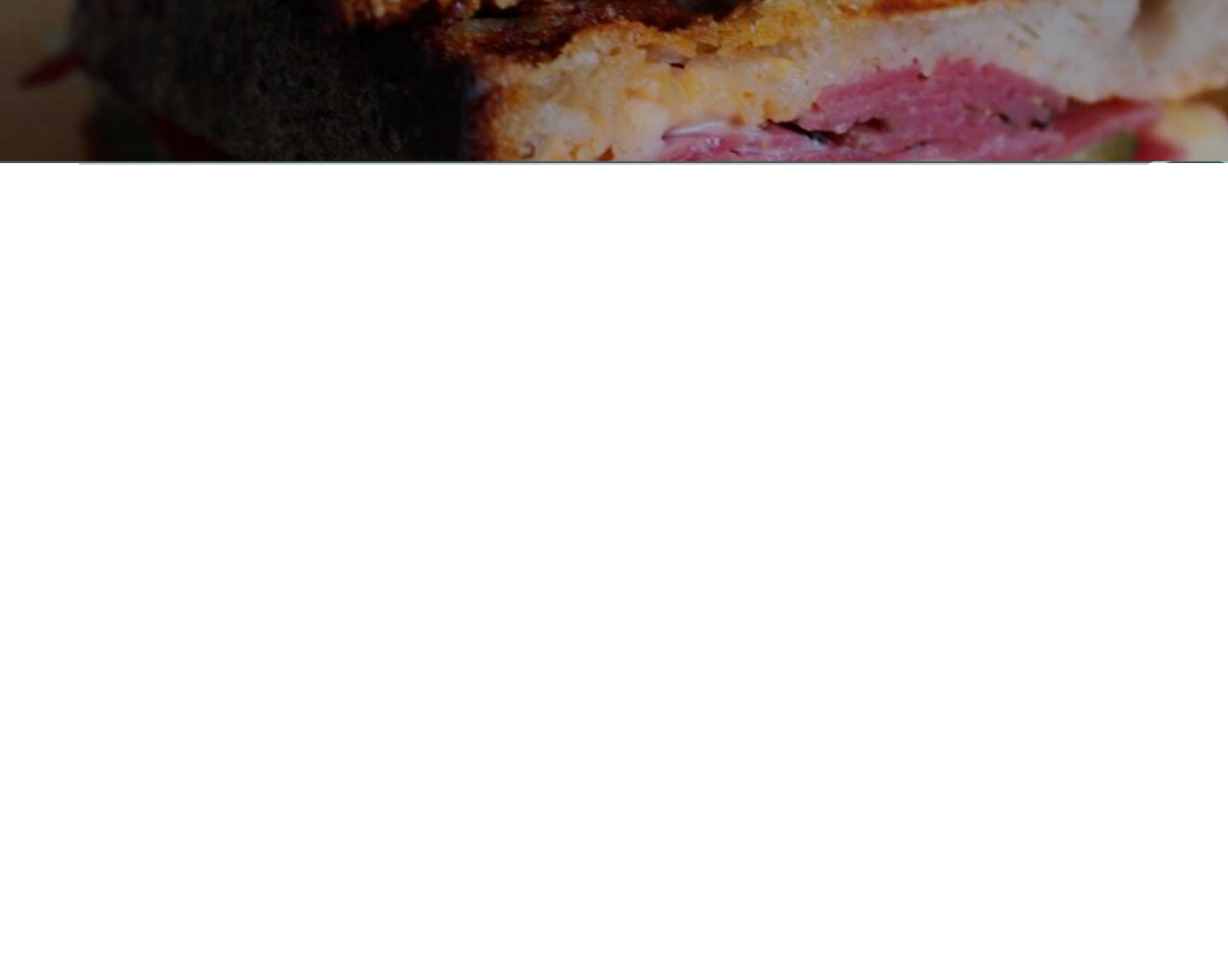
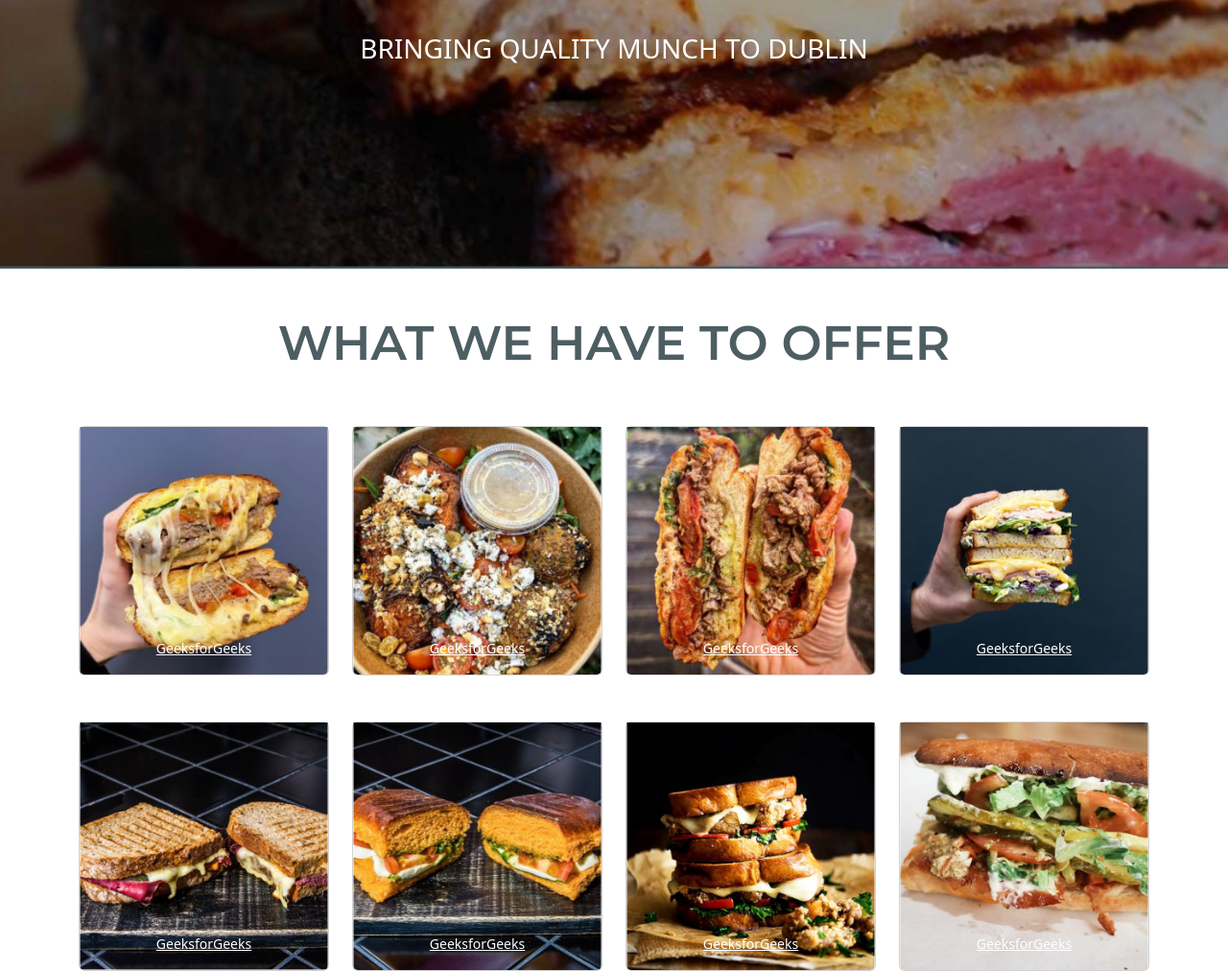
Before and after one commit to clo12358/my_sass_project, a website: page index.html in a window 1280 px wide. Shown: the part 520-1532 px from the top of the page at 96% size. Before the commit the page ends 800 px from the top, so only its background shows below. Drawn offline with Linux system fonts and the light colour scheme.

Commit message:
Added the 2nd section

```diff
--- a/css/style.css
+++ b/css/style.css
@@ -1,6 +1,12 @@
 /* Nav height */
 .nav-height {
     height: 62px;
+}
+
+h2 {
+    font-family: 'Montserrat', sans-serif;
+    font-weight: 600;
+    font-size: 50px;
 }
 
 /* Section 1 padding top */
@@ -8,8 +14,8 @@
     padding-top: 62px;
 }
 
-.pd-top-160 {
-    padding-top: 160px;
+.pd-top-100 {
+    padding-top: 100px;
 }
 
 .pd-50 {
@@ -17,10 +23,23 @@
     padding-bottom: 50px;
 }
 
+/* Center Div */
+.center-div {
+    display: flex;
+    justify-content: center;
+    align-items: center;
+}
+
+.bottom-div {
+    display: flex;
+    justify-content: center;
+    align-items: flex-end;
+}
+
 /* Background image */
 .bg-image {
     background-image: url('../images/greenville_banner.png');
-    height: 690px;
+    height: 800px;
     background-repeat: no-repeat;
     background-size: cover;
     /* background-attachment: fixed;  */
--- a/index.html
+++ b/index.html
@@ -6,6 +6,10 @@
 	<title>Greenville Deli CA Project</title>
 	<link rel="stylesheet" href="css/main.css">
 	<link rel="stylesheet" href="css/style.css">
+
+	<link rel="preconnect" href="https://fonts.googleapis.com">
+	<link rel="preconnect" href="https://fonts.gstatic.com" crossorigin>
+	<link href="https://fonts.googleapis.com/css2?family=Montserrat:wght@600&display=swap" rel="stylesheet">
 </head>
 	<body>
 		<!-- Nav Bar -->
@@ -18,15 +22,16 @@
 					<g id="Burger Menu">
 					<path id="Burger Menu_2" d="M3 3H43M3 18H43M3 33H43" stroke="#F8F8F8" stroke-width="4.5" stroke-linecap="round" stroke-linejoin="round"/>
 					</g>
-					</svg></a>
+					</svg>
+				</a>
 			</div>
 		</nav>
 
 		<!-- Section 1 -->
-		<div class="container-fluid pd-top bg-image">
+		<div class="container-fluid bg-image center-div">
 			<div class="container text-center">
-				<div class="pd-top-160">
-					<img src="images/logo.png" alt="Bootstrap" width="500" height="194">
+				<div class="pd-top-100">
+					<img src="images/logo.png" alt="" width="500" height="250">
 				</div>
 				<div class="pd-50">
 					<h3 class="text-white">BRINGING QUALITY MUNCH TO DUBLIN</h3>
@@ -37,14 +42,147 @@
 		<!-- Section 2 -->
 		<div class="container-fluid">
 			<div class="container text-center">
-				<div class="row">
+				<div>
+					<!-- <a href="https://www.instagram.com/greenvilledeli/" class="class="link-underline-opacity-0""><h2 class="text-primary pt-5">GALLERY</h2></a> -->
+					<h2 class="text-primary pt-5">WHAT WE HAVE TO OFFER</h2>
+				</div>
+
+				<!-- Row 1 -->
+				<div class="row pt-5">
 					<div class="col">
 						<div class="card">
-							<img src="" alt="">
+							<img src= "images/Rectangle 1.png"
+							    class="card-img-bottom">
+							<div class="card-body card-img-overlay text-white bottom-div">
+								<a href="#" class="text-white">
+									<p class="card-text">
+										<small>
+											GeeksforGeeks
+										</small>
+									</p>
+								</a>
+							</div>
+						</div>
+					</div>
+					<div class="col">
+						<div class="card">
+							<img src= "images/Rectangle 2.png"
+							    class="card-img-bottom">
+							<div class="card-body card-img-overlay text-white bottom-div">
+								<a href="#" class="text-white">
+									<p class="card-text">
+										<small>
+											GeeksforGeeks
+										</small>
+									</p>
+								</a>
+							</div>
+						</div>
+					</div>
+					<div class="col">
+						<div class="card">
+							<img src= "images/Rectangle 3.png"
+							    class="card-img-bottom">
+							<div class="card-body card-img-overlay text-white bottom-div">
+								<a href="#" class="text-white">
+									<p class="card-text">
+										<small>
+											GeeksforGeeks
+										</small>
+									</p>
+								</a>
+							</div>
+						</div>
+					</div>
+					<div class="col">
+						<div class="card">
+							<img src= "images/Rectangle 4.png"
+							    class="card-img-bottom">
+							<div class="card-body card-img-overlay text-white bottom-div">
+								<a href="#" class="text-white">
+									<p class="card-text">
+										<small>
+											GeeksforGeeks
+										</small>
+									</p>
+								</a>
+							</div>
+						</div>
+					</div>
+				</div>
+
+
+				<!-- Row 2 -->
+				<div class="row pt-5">
+					<div class="col">
+						<div class="card">
+							<img src= "images/Rectangle 1 row 2.png"
+							    class="card-img-bottom">
+							<div class="card-body card-img-overlay text-white bottom-div">
+								<a href="#" class="text-white">
+									<p class="card-text">
+										<small>
+											GeeksforGeeks
+										</small>
+									</p>
+								</a>
+							</div>
+						</div>
+					</div>
+					<div class="col">
+						<div class="card">
+							<img src= "images/Rectangle 2 row 2.png"
+							    class="card-img-bottom">
+							<div class="card-body card-img-overlay text-white bottom-div">
+								<a href="#" class="text-white">
+									<p class="card-text">
+										<small>
+											GeeksforGeeks
+										</small>
+									</p>
+								</a>
+							</div>
+						</div>
+					</div>
+					<div class="col">
+						<div class="card">
+							<img src= "images/Rectangle 3 row 2.png"
+							    class="card-img-bottom">
+							<div class="card-body card-img-overlay text-white bottom-div">
+								<a href="#" class="text-white">
+									<p class="card-text">
+										<small>
+											GeeksforGeeks
+										</small>
+									</p>
+								</a>
+							</div>
+						</div>
+					</div>
+					<div class="col">
+						<div class="card">
+							<img src= "images/Rectangle 4 row 2.png"
+							    class="card-img-bottom">
+							<div class="card-body card-img-overlay text-white bottom-div">
+								<a href="#" class="text-white">
+									<p class="card-text">
+										<small>
+											GeeksforGeeks
+										</small>
+									</p>
+								</a>
+							</div>
 						</div>
 					</div>
 				</div>
 			</div>
 		</div>
+
+		<!-- Section 3 -->
+		<div class="container-fluid bg-primary">
+			<div class="container">
+
+			</div>
+		</div>
 	</body>
 </html>
--- a/sass/main.scss
+++ b/sass/main.scss
@@ -1,5 +1,6 @@
 $primary: rgb(77, 94, 99);
 $secondary: rgb(216, 148, 105);
-$h3: 30px;
+// $h3: 30px;
+// $h2: 50px;
 
 @import "../node_modules/bootstrap/scss/bootstrap.scss";
```
Also changed, not shown: images/Rectangle 1 row 2.png (added), images/Rectangle 1.png (added), images/Rectangle 2 row 2.png (added), images/Rectangle 2.png (added), images/Rectangle 3 row 2.png (added), images/Rectangle 3.png (added), images/Rectangle 4 row 2.png (added), images/Rectangle 4.png (added).
